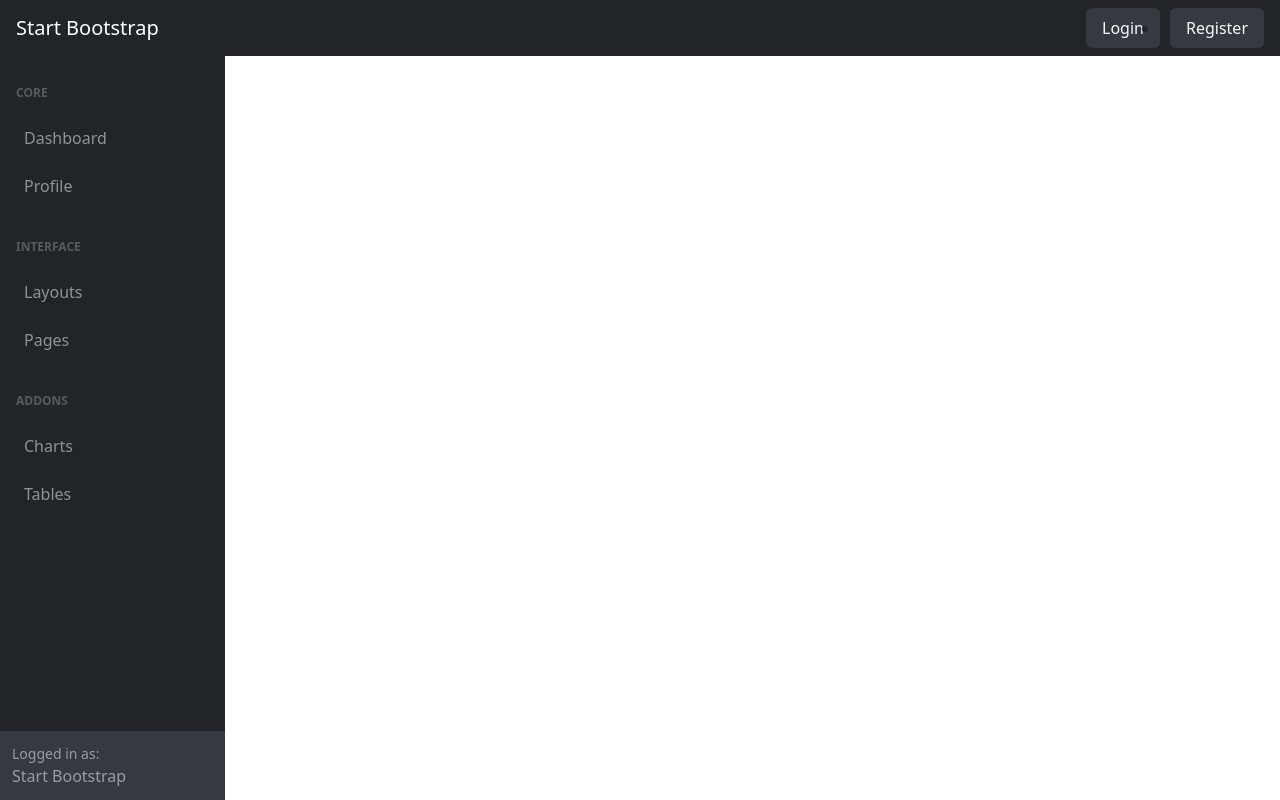
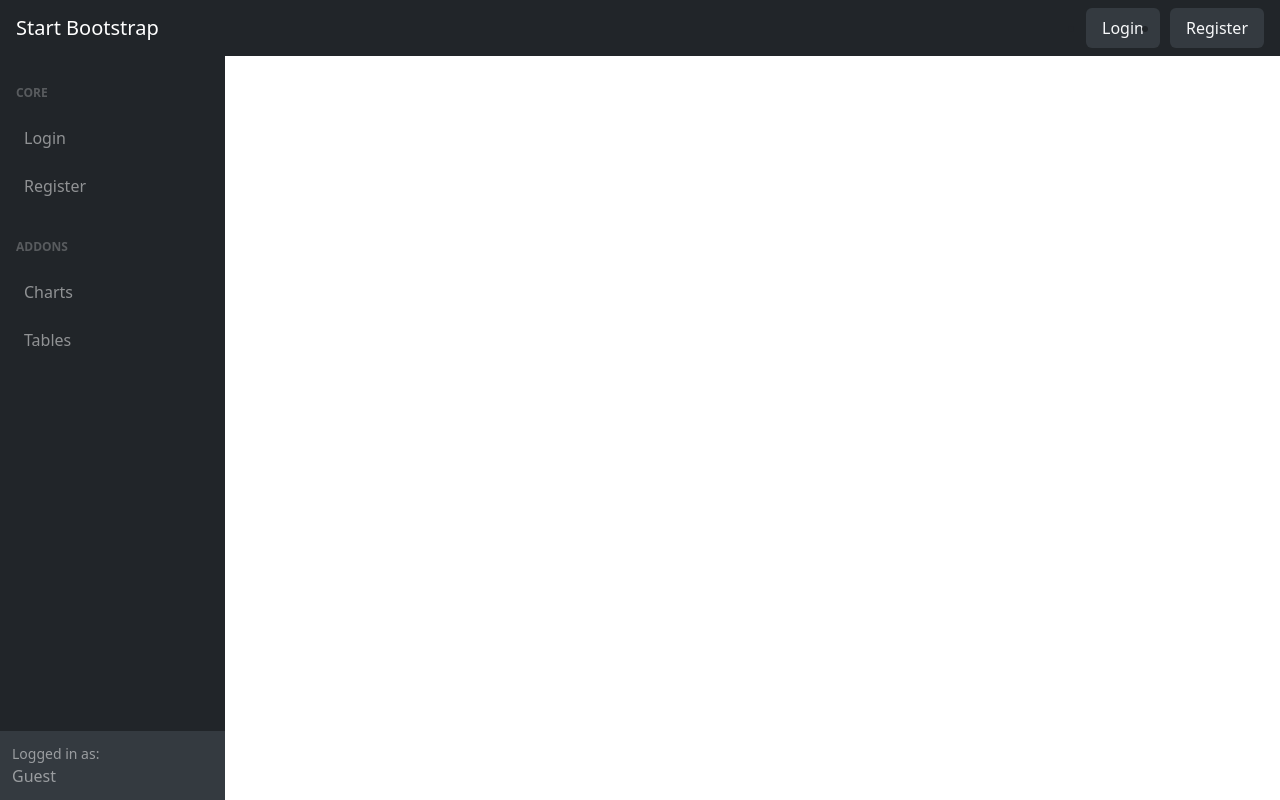
Before and after one commit to ltn23/Gtech, a React (Create React App) app in the folder finalweb/: page / in a window 1280 px wide. Built offline with nearby package versions, Linux system fonts and the light colour scheme.

Commit message:
update Sidebar

```diff
--- a/finalweb/src/layouts/admin/Sidebar.js
+++ b/finalweb/src/layouts/admin/Sidebar.js
@@ -1,63 +1,54 @@
-import React from "react";
+import React, { useEffect, useState } from "react";
 import { Link } from "react-router-dom";
 
 const Sidebar = () => {
+    const [isLoggedIn, setIsLoggedIn] = useState(false);
+    const [role, setRole] = useState("");
+    useEffect(() => {
+      // Get isLoggedIn status from local storage
+      const loggedInStatus = localStorage.getItem("isLoggedIn");
+      const userRole = localStorage.getItem("role");
+      if (loggedInStatus === "true") {
+        setIsLoggedIn(true);
+        setRole(userRole);
+      } else {
+        setIsLoggedIn(false);
+        setRole("");
+      }
+    }, []);
+
+
+    const menuItems = {
+        admin: [
+            { to: "/dashboard", label: "Dashboard", icon: "fas fa-tachometer-alt" },
+            { to: "/admin-panel", label: "Admin Panel", icon: "fas fa-user-shield" },
+            { to: "/user-management", label: "User Management", icon: "fas fa-users" }
+        ],
+        user: [
+            { to: "/dashboard", label: "Dashboard", icon: "fas fa-tachometer-alt" },
+            { to: "/profile", label: "Profile", icon: "fas fa-user" },
+            { to: "/settings", label: "Settings", icon: "fas fa-cogs" }
+        ],
+        guest: [
+            { to: "/login", label: "Login", icon: "fas fa-sign-in-alt" },
+            { to: "/register", label: "Register", icon: "fas fa-user-plus" }
+        ]
+    };
+
+    const currentMenuItems = menuItems[role] || menuItems["guest"];
+
+
     return (
         <nav className="sb-sidenav accordion sb-sidenav-dark" id="sidenavAccordion">
             <div className="sb-sidenav-menu">
                 <div className="nav">
                     <div className="sb-sidenav-menu-heading">Core</div>
-                <Link className="nav-link" to="/dashboard">
-                    <div className="sb-nav-link-icon"><i className="fas fa-tachometer-alt"></i></div>
-                    Dashboard
+                    {currentMenuItems.map((item, index) => (
+                        <Link key={index} className="nav-link" to={item.to}>
+                            <div className="sb-nav-link-icon"><i className={item.icon}></i></div>
+                            {item.label}
                         </Link>
-                <Link className="nav-link" to="/profile">
-                    <div className="sb-nav-link-icon"><i className="fas fa-tachometer-alt"></i></div>
-                    Profile
-                </Link>
-                <div className="sb-sidenav-menu-heading">Interface</div>
-                <Link className="nav-link collapsed" to="#" data-bs-toggle="collapse" data-bs-target="#collapseLayouts" aria-expanded="false" aria-controls="collapseLayouts">
-                    <div className="sb-nav-link-icon"><i className="fas fa-columns"></i></div>
-                    Layouts
-                    <div className="sb-sidenav-collapse-arrow"><i className="fas fa-angle-down"></i></div>
-                </Link>
-                <div className="collapse" id="collapseLayouts" aria-labelledby="headingOne" data-bs-parent="#sidenavAccordion">
-                    <nav className="sb-sidenav-menu-nested nav">
-                        <Link className="nav-link" to="layout-static.html">Static Navigation</Link>
-                        <Link className="nav-link" to="layout-sidenav-light.html">Light Sidenav</Link>
-                    </nav>
-                </div>
-                <Link className="nav-link collapsed" to="#" data-bs-toggle="collapse" data-bs-target="#collapsePages" aria-expanded="false" aria-controls="collapsePages">
-                    <div className="sb-nav-link-icon"><i className="fas fa-book-open"></i></div>
-                    Pages
-                    <div className="sb-sidenav-collapse-arrow"><i className="fas fa-angle-down"></i></div>
-                </Link>
-                <div className="collapse" id="collapsePages" aria-labelledby="headingTwo" data-bs-parent="#sidenavAccordion">
-                    <nav className="sb-sidenav-menu-nested nav accordion" id="sidenavAccordionPages">
-                        <Link className="nav-link collapsed" to="#" data-bs-toggle="collapse" data-bs-target="#pagesCollapseAuth" aria-expanded="false" aria-controls="pagesCollapseAuth">
-                            Authentication
-                            <div className="sb-sidenav-collapse-arrow"><i className="fas fa-angle-down"></i></div>
-                        </Link>
-                        <div className="collapse" id="pagesCollapseAuth" aria-labelledby="headingOne" data-bs-parent="#sidenavAccordionPages">
-                            <nav className="sb-sidenav-menu-nested nav">
-                                <Link className="nav-link" to="login.html">Login</Link>
-                                <Link className="nav-link" to="register.html">Register</Link>
-                                <Link className="nav-link" to="password.html">Forgot Password</Link>
-                            </nav>
-                        </div>
-                        <Link className="nav-link collapsed" to="#" data-bs-toggle="collapse" data-bs-target="#pagesCollapseError" aria-expanded="false" aria-controls="pagesCollapseError">
-                            Error
-                            <div className="sb-sidenav-collapse-arrow"><i className="fas fa-angle-down"></i></div>
-                        </Link>
-                        <div className="collapse" id="pagesCollapseError" aria-labelledby="headingOne" data-bs-parent="#sidenavAccordionPages">
-                            <nav className="sb-sidenav-menu-nested nav">
-                                <Link className="nav-link" to="401.html">401 Page</Link>
-                                <Link className="nav-link" to="404.html">404 Page</Link>
-                                <Link className="nav-link" to="500.html">500 Page</Link>
-                            </nav>
-                        </div>
-                    </nav>
-                </div>
+                    ))}
                     <div className="sb-sidenav-menu-heading">Addons</div>
                     <Link className="nav-link" to="charts.html">
                         <div className="sb-nav-link-icon"><i className="fas fa-chart-area"></i></div>
@@ -71,7 +62,7 @@
             </div>
             <div className="sb-sidenav-footer">
                 <div className="small">Logged in as:</div>
-            Start Bootstrap
+                {role ? role.charAt(0).toUpperCase() + role.slice(1) : "Guest"}
             </div>
         </nav>
 
```
Also changed, not shown: 2 other files (tests, documents, lock files or other folders). Lines whose indentation alone changed are shown as unchanged.
